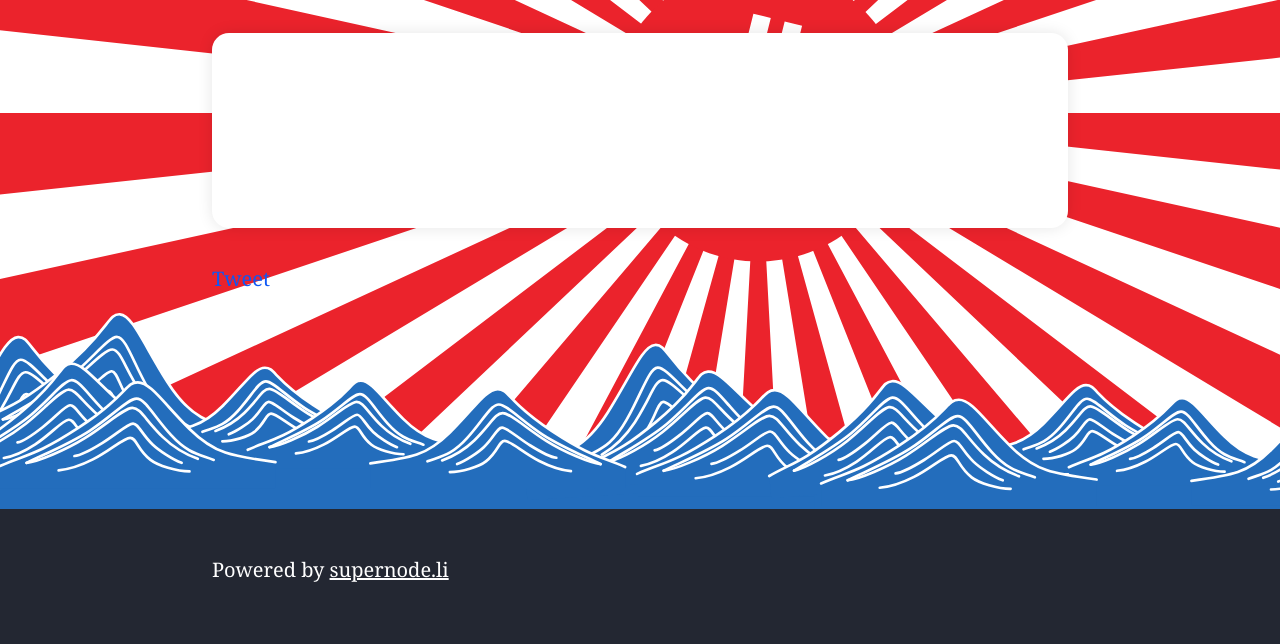
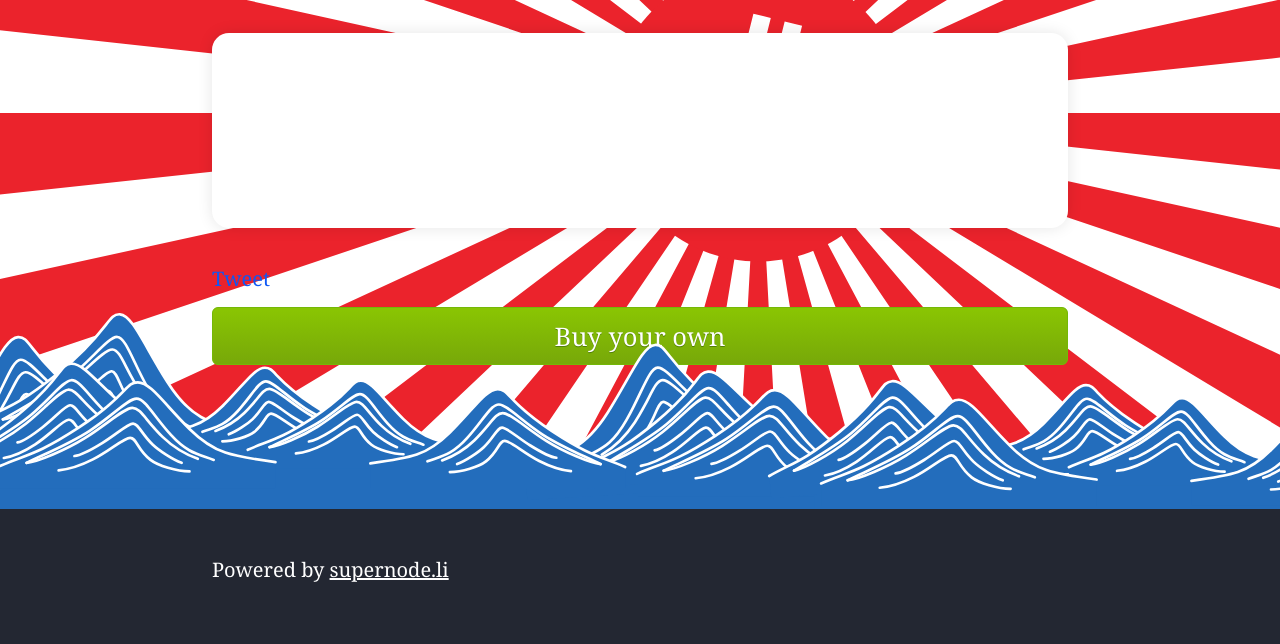
Before and after one commit to fawkesley/supernode-flask, a Flask app: template supernode/templates/web_haiku.html in a window 1280 px wide. Shown: the part 103-747 px from the top of the page. Run offline with Flask 2, Linux system fonts and the light colour scheme; the template is opened without the code that fills it, so the values that code supplies are empty; some libraries are stand-ins or nearby versions.

Commit message:
Add a link back to buy a haiku

```diff
--- a/supernode/templates/web_haiku.html
+++ b/supernode/templates/web_haiku.html
@@ -36,6 +36,8 @@
 
         <a href="https://twitter.com/share?ref_src=twsrc%5Etfw" class="twitter-share-button" data-size="large" data-text="I bought this Haiku using LN/BTC: '{{ haiku_line_1 }}, {{ haiku_line_2 }}, {{ haiku_line_3 }}'" data-show-count="false">Tweet</a><script async src="https://platform.twitter.com/widgets.js" charset="utf-8"></script>
 
+        <p><a href="/buy-a-haiku" class="buy-haiku">Buy your own</a></p>
+
       </section>
       <img src="/static/images/bitcoin-waves.svg" />
     </div>
```
